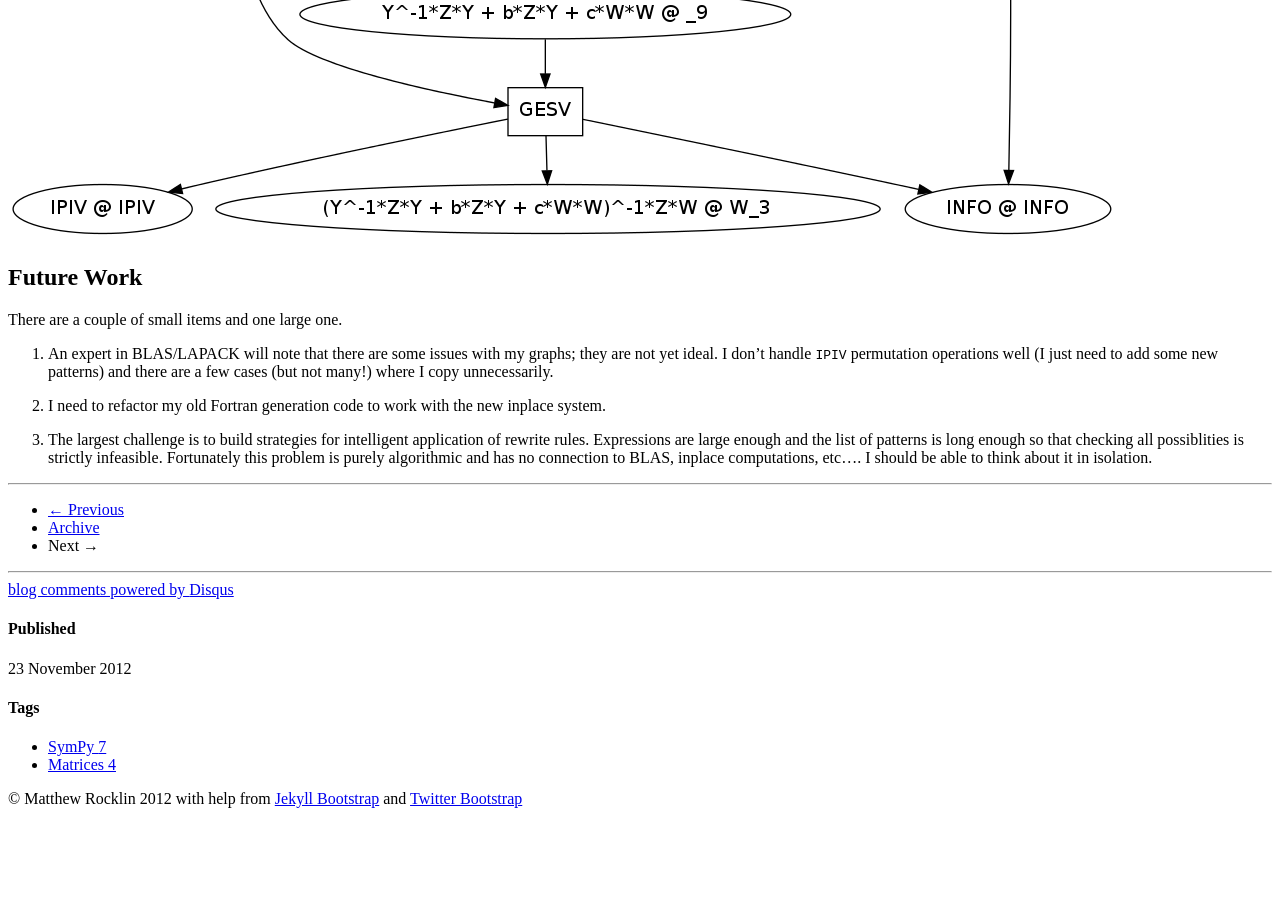
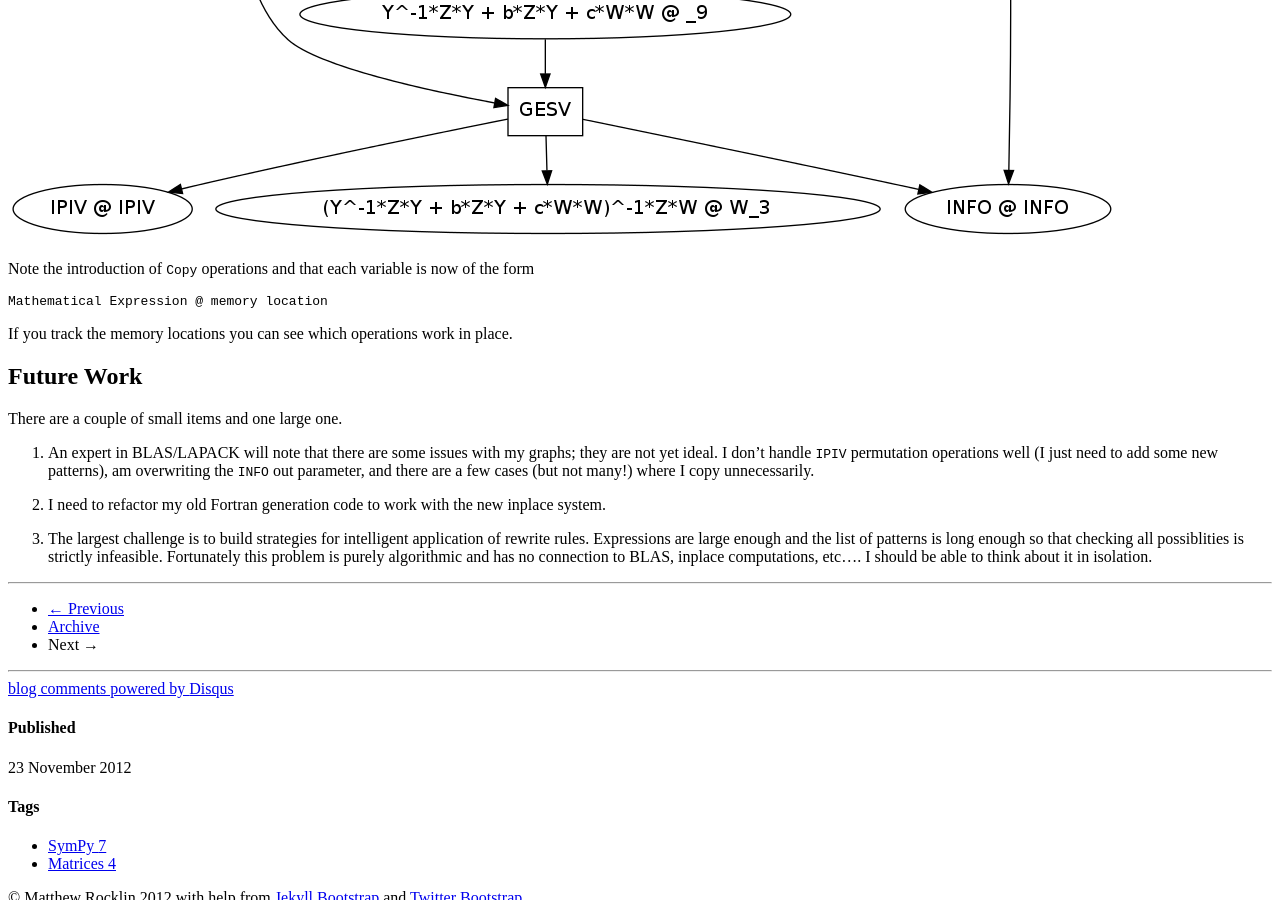
Before and after one commit to besyskymnbk/blog, a Jekyll site: the page built from _posts/work/2012-11-23-BuildingComputations.md, in a window 1280 px wide and 900 px high, scrolled down 3383 px. Built offline with Jekyll 4.4.1, drawn with Linux system fonts in a browser that asks for light colours; comment, search, counter and statistics services are not loaded; before the commit the page ends 4207 px from its top, so only the background shows below that.

Commit message:
explain inplace graph

```diff
--- a/_posts/work/2012-11-23-BuildingComputations.md
+++ b/_posts/work/2012-11-23-BuildingComputations.md
@@ -82,13 +82,18 @@ BLAS/LAPACK routines are *inplace*; they write their results to the memory locat
 
 ![]({{ BASE_PATH }}/images/complex-matrix-computation-inplace.png)
 
+Note the introduction of `Copy` operations and that each variable is now of the form
+
+    Mathematical Expression @ memory location
+
+If you track the memory locations you can see which operations work in place.
 
 Future Work
 -----------
 
 There are a couple of small items and one large one.
 
-1.  An expert in BLAS/LAPACK will note that there are some issues with my graphs; they are not yet ideal.  I don't handle `IPIV` permutation operations well (I just need to add some new patterns) and there are a few cases (but not many!) where I copy unnecessarily.
+1.  An expert in BLAS/LAPACK will note that there are some issues with my graphs; they are not yet ideal.  I don't handle `IPIV` permutation operations well (I just need to add some new patterns), am overwriting the `INFO` out parameter, and there are a few cases (but not many!) where I copy unnecessarily.
 
 2.  I need to refactor my old Fortran generation code to work with the new inplace system.
 
```
